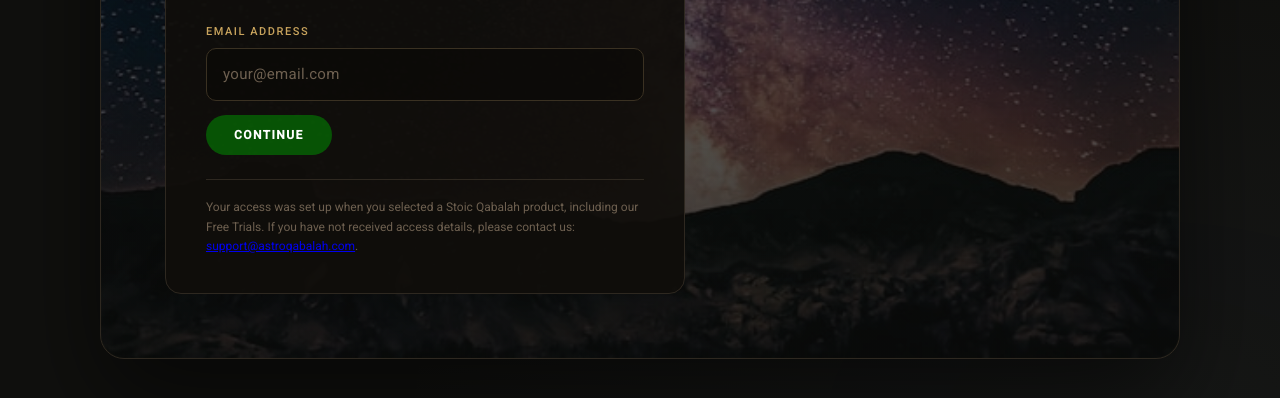
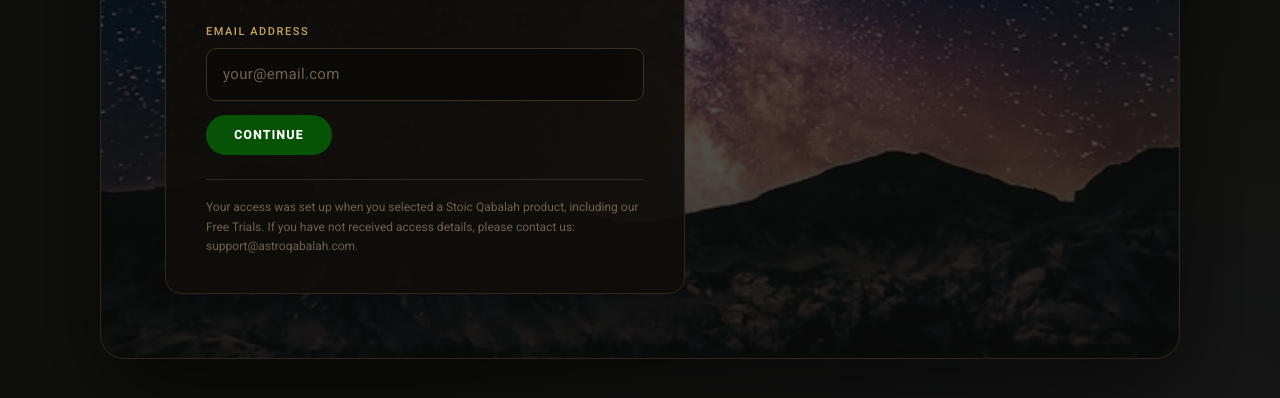
Before and after one commit to nealkydd/STAR-SUPPORT-AGENT, a website: page public/index.html in a window 1280 px wide. Shown: the part 530-928 px from the top of the page. Drawn offline with nearby package versions, Linux system fonts and the light colour scheme.

Commit message:
style support email as plain copyable text

```diff
--- a/public/index.html
+++ b/public/index.html
@@ -53,7 +53,7 @@
             </div>
             <p class="gate-note">
               Your access was set up when you selected a Stoic Qabalah product, including our Free Trials.
-              If you have not received access details, please contact us: <a href="mailto:support@astroqabalah.com">support@astroqabalah.com</a>.
+              If you have not received access details, please contact us: <a href="mailto:support@astroqabalah.com" style="color:inherit;text-decoration:none;cursor:text;">support@astroqabalah.com</a>.
             </p>
           </div>
 
```
